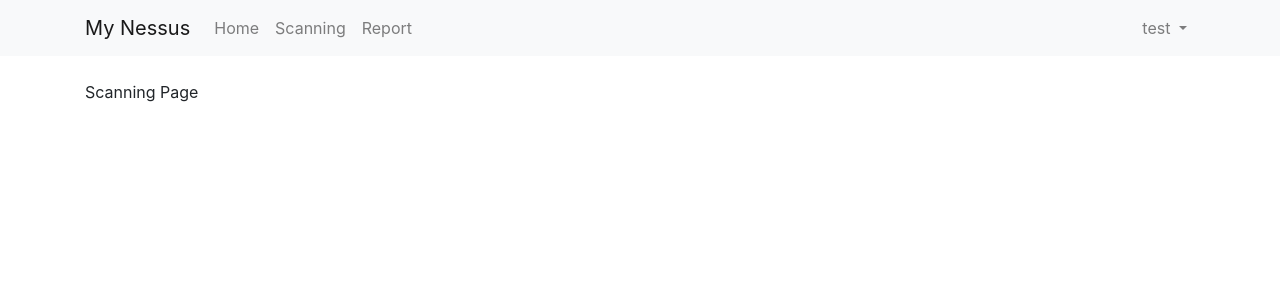
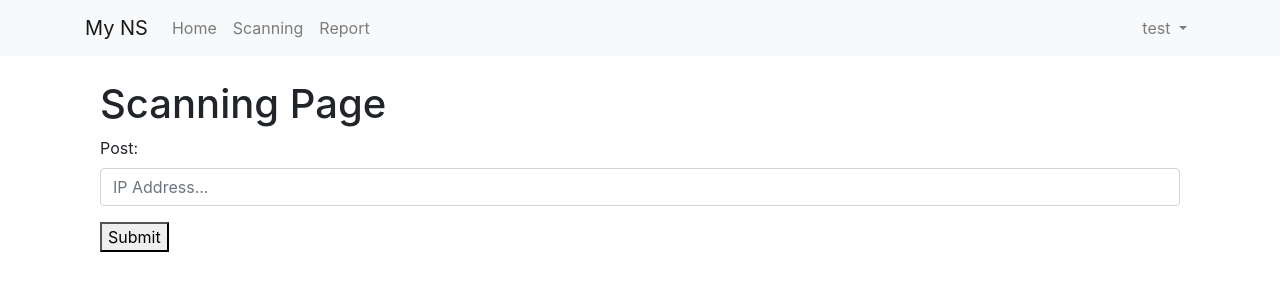
Before and after one commit to chickenit07/my-nessus, a Django app: page /scanning/ in a window 1280 px wide. Shown: the top 300 px of the page. Run offline with Django 3.2, Linux system fonts and the light colour scheme; a user stored in the database is signed in; some libraries are stand-ins or nearby versions.

Commit message:
Add Scanning Page

```diff
--- /dev/null
+++ b/mysite/core/forms.py
@@ -0,0 +1,9 @@
+from django import forms
+
+class ScanningForm(forms.Form):
+    post = forms.CharField(widget=forms.TextInput(
+        attrs={
+            'class': 'form-control',
+            'placeholder': 'IP Address...',
+        }
+    ))
--- a/mysite/core/views.py
+++ b/mysite/core/views.py
@@ -4,7 +4,10 @@ from django.contrib.auth.forms import UserCreationForm
 from django.contrib.auth.decorators import login_required
 from django.views.generic import TemplateView
 from django.contrib.auth.mixins import LoginRequiredMixin
+import xml.dom.minidom
 
+from .forms import *
+from .exploits import *
 
 def home(request):
     count = User.objects.count()
@@ -24,11 +27,33 @@ def signup(request):
         'form': form
     })
 
+class ScanningPage(LoginRequiredMixin, TemplateView):
+    template_name = 'scanning_page.html'
 
-@login_required
-def scanning(request):
-    return render(request, 'scanning_page.html')
+    def get(self, request):
+        form = ScanningForm()
+        return render(request, self.template_name,{'form':form})
 
+    def post(self, request):
+        form = ScanningForm(request.POST)
+
+        if form.is_valid():
+            #get ip addr from brower
+            ip_addr = form.cleaned_data['post']
+
+            #nmap detection
+            dst_output_nmap = nmap_scanning(ip_addr)
+
+        else:
+            return render(request,self.template_name,{'form':form})
+
+
+        print(ip_addr)
+        args = {'form': form,'ip_addr': ip_addr}
+        return render(request, self.template_name,{'form':form},args)
 
 class ReportPage(LoginRequiredMixin, TemplateView):
     template_name = 'report_page.html'
+
+    # def get(self, request):
+    #     form =
--- a/mysite/templates/base.html
+++ b/mysite/templates/base.html
@@ -4,7 +4,7 @@
   <meta charset="utf-8">
   <meta name="viewport" content="width=device-width, initial-scale=1, shrink-to-fit=no">
   <link rel="stylesheet" href="https://stackpath.bootstrapcdn.com/bootstrap/4.1.3/css/bootstrap.min.css" integrity="sha384-MCw98/SFnGE8fJT3GXwEOngsV7Zt27NXFoaoApmYm81iuXoPkFOJwJ8ERdknLPMO" crossorigin="anonymous">
-  <title>{% block title %}My Nessus{% endblock %}</title>
+  <title>{% block title %}My NS{% endblock %}</title>
   <style type="text/css">
     .asteriskField {
       display: none;
@@ -23,7 +23,7 @@
 <body>
   <nav class="navbar navbar-expand-lg navbar-light bg-light mb-4">
     <div class="container">
-      <a class="navbar-brand" href="{% url 'home' %}">My Nessus</a>
+      <a class="navbar-brand" href="{% url 'home' %}">My NS</a>
       <button class="navbar-toggler" type="button" data-toggle="collapse" data-target="#navbarSupportedContent" aria-controls="navbarSupportedContent" aria-expanded="false" aria-label="Toggle navigation">
         <span class="navbar-toggler-icon"></span>
       </button>
--- a/mysite/templates/scanning_page.html
+++ b/mysite/templates/scanning_page.html
@@ -1,5 +1,13 @@
 {% extends 'base.html' %}
 
 {% block content %}
-  <p>Scanning Page</p>
+  <div class="container">
+  <h1>Scanning Page</h1>
+  <!-- <label for="ip_address">IP Address:</label> -->
+  <form method="POST">
+      {% csrf_token %}
+      {{ form.as_p }}
+    <button type="submit">Submit</button>
+  </form>
+  </div>
 {% endblock %}
--- a/mysite/urls.py
+++ b/mysite/urls.py
@@ -7,7 +7,7 @@ from mysite.core import views
 urlpatterns = [
     path('', views.home, name='home'),
     path('signup/', views.signup, name='signup'),
-    path('scanning/', views.scanning, name='scanning'),
+    path('scanning/', views.ScanningPage.as_view(), name='scanning'),
     path('report/', views.ReportPage.as_view(), name='report'),
     path('accounts/', include('django.contrib.auth.urls')),
     path('admin/', admin.site.urls),
```
Also changed, not shown: mysite/core/exploits.py (added, +43 -0 lines), db.sqlite3.
